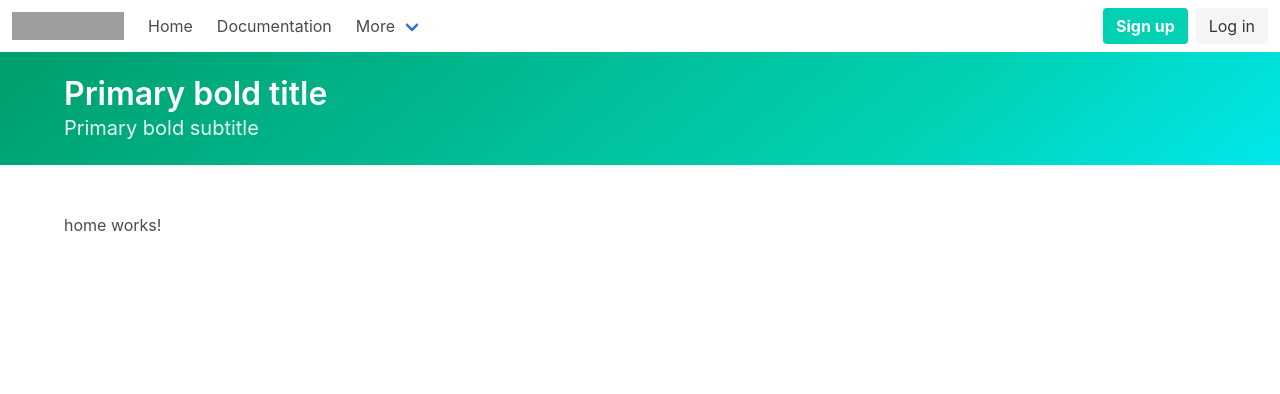
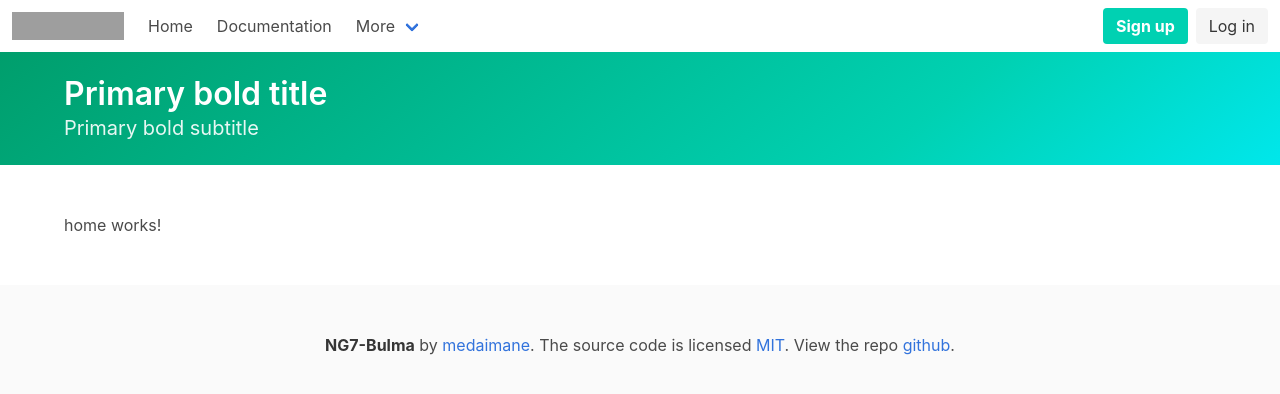
Before and after one commit to medaimane/angular7-crash-course, an Angular app: page / in a window 1280 px wide. Shown: the top 394 px of the page. Built offline with nearby package versions, Linux system fonts and the light colour scheme; grey boxes are pictures that could not be loaded.

Commit message:
Create footer component

```diff
--- a/src/app/app.component.html
+++ b/src/app/app.component.html
@@ -18,3 +18,5 @@
         <router-outlet></router-outlet>
     </div>
 </section>
+
+<app-footer></app-footer>
--- a/src/app/app.module.ts
+++ b/src/app/app.module.ts
@@ -7,6 +7,7 @@ import { HomeComponent } from './components/home/home.component';
 import { ContactComponent } from './components/contact/contact.component';
 import { AboutComponent } from './components/about/about.component';
 import { NavbarComponent } from './components/navbar/navbar.component';
+import { FooterComponent } from './components/footer/footer.component';
 
 @NgModule({
   declarations: [
@@ -14,7 +15,8 @@ import { NavbarComponent } from './components/navbar/navbar.component';
     HomeComponent,
     ContactComponent,
     AboutComponent,
-    NavbarComponent
+    NavbarComponent,
+    FooterComponent
   ],
   imports: [
     BrowserModule,
--- /dev/null
+++ b/src/app/components/footer/footer.component.html
@@ -0,0 +1,9 @@
+<footer class="footer">
+  <div class="content has-text-centered">
+    <p>
+      <strong>NG7-Bulma</strong> by <a href="https://medaimane.github.io">medaimane</a>. The source code is licensed
+      <a href="http://opensource.org/licenses/mit-license.php">MIT</a>.
+      View the repo <a href="https://github.com/medaimane/angular7-crash-course/">github</a>.
+    </p>
+  </div>
+</footer>
--- /dev/null
+++ b/src/app/components/footer/footer.component.ts
@@ -0,0 +1,15 @@
+import { Component, OnInit } from '@angular/core';
+
+@Component({
+  selector: 'app-footer',
+  templateUrl: './footer.component.html',
+  styleUrls: ['./footer.component.scss']
+})
+export class FooterComponent implements OnInit {
+
+  constructor() { }
+
+  ngOnInit() {
+  }
+
+}
--- a/src/app/components/home/home.component.html
+++ b/src/app/components/home/home.component.html
@@ -1,3 +1,3 @@
 <p>
-  home works!
+  home works! <a href=""></a>
 </p>
```
Also changed, not shown: src/app/components/footer/footer.component.scss (added), 1 other file (tests, documents, lock files or other folders).
